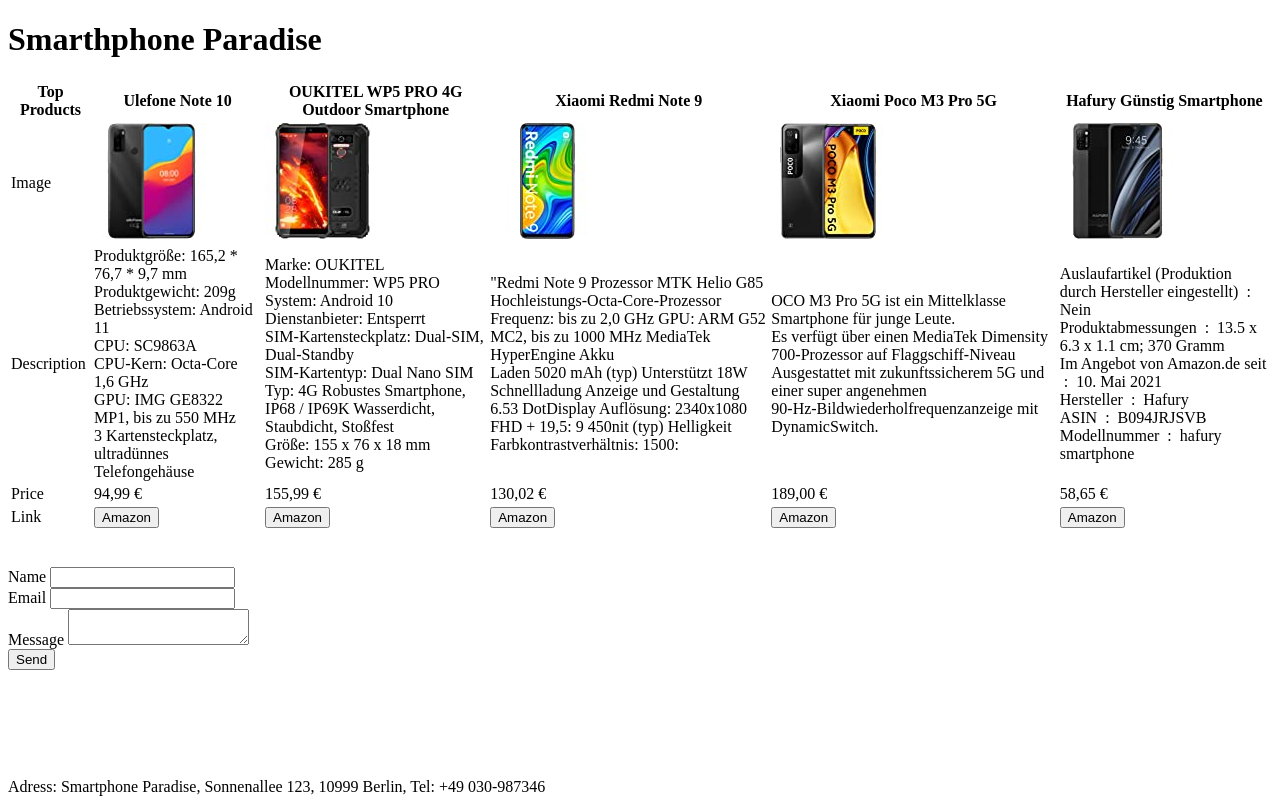
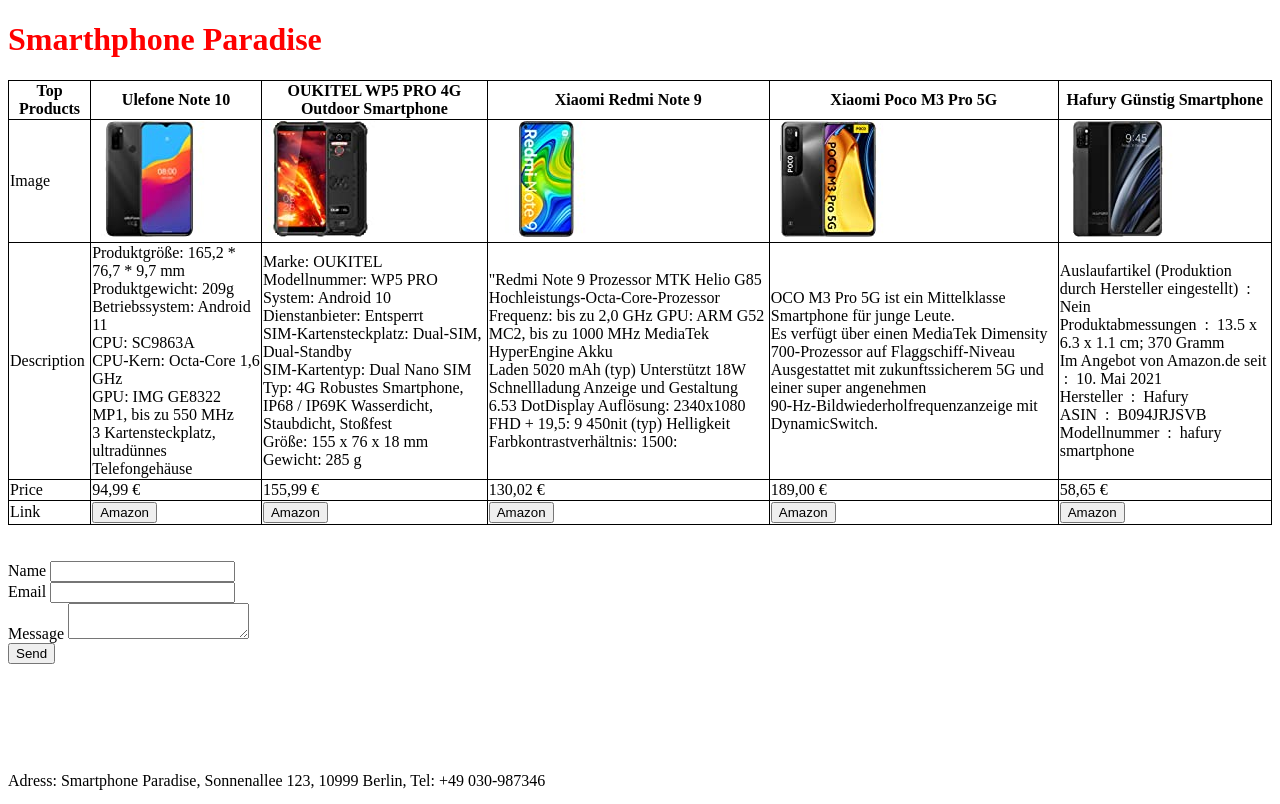
Before and after one commit to edwardTunkl/M1-D7-DOM-Manipulation-Smartphone-Shop-Website, a plain HTML site: page index.html in a window 1280 px wide. Drawn offline with Linux system fonts and the light colour scheme.

Commit message:
First JS Function inside HTML

```diff
--- a/index.html
+++ b/index.html
@@ -5,10 +5,20 @@
   <meta http-equiv="X-UA-Compatible" content="IE=edge">
   <meta name="viewport" content="width=device-width, initial-scale=1.0">
   <title>Smartphone Shop Website</title>
+<style>
+  table, th, td {
+  border: 1px solid black;
+  border-collapse: collapse;
+}
+
+</style>
+
+
 </head>
 
-<body>
+<body >
   <h1>Smarthphone Paradise</h1>
+  <div >
   <table>
     <tr>
       <th>Top Products</th>
@@ -109,6 +119,7 @@
       </td>
     </tr>
   </table>
+</div>
   <br><br>
   <div>
     <form action="">
@@ -129,10 +140,18 @@
   </div>
   <br><br><br><br><br><br>
   <footer>
-<div>
-  Adress: Smartphone Paradise, Sonnenallee 123, 10999 Berlin, Tel: +49 030-987346
-</div>
+    <div>
+      Adress: Smartphone Paradise, Sonnenallee 123, 10999 Berlin, Tel: +49 030-987346
+    </div>
+  </footer>
+  <script lang="text/javascript">
 
-  </footer>
+    let changeH1 = function () {
+      let newColor = document.querySelectorAll("h1")
+      newColor[0].style.color = "red"
+    }
+    changeH1()
+
+  </script>
 </body>
 </html>
```
